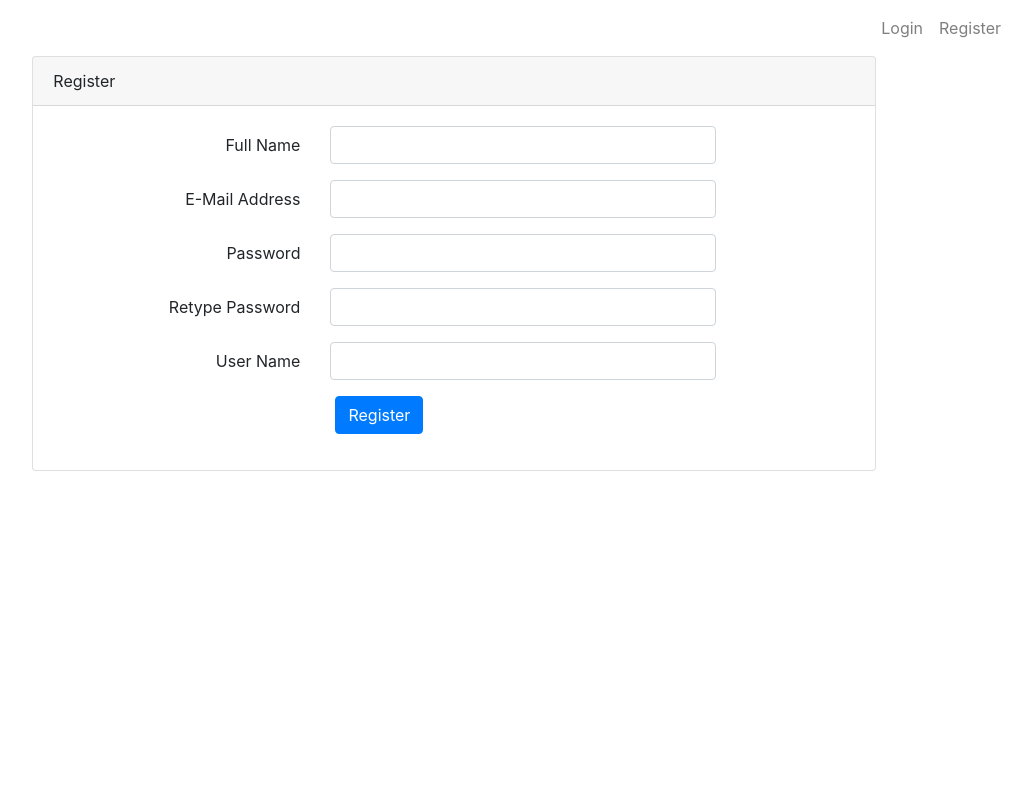
After one commit to Btocode/Project470, a Django app: page /register/ in a window 1280 px wide. The commit adds this page. Shown: the whole page, without its empty margins (186-1215 px from the left). Run offline with Django 3.2, Linux system fonts and the light colour scheme; parts of the project's set-up code (start-up, migrations or seed data) failed here and were passed over; some libraries are stand-ins or nearby versions.

Commit message:
final modifications

```diff
--- a/medicalapp/models.py
+++ b/medicalapp/models.py
@@ -1,7 +1,7 @@
 from django.db import models
 from django.urls import reverse
+from django_resized import ResizedImageField
 from PIL import Image
-from django_resized import ResizedImageField
 
 
 class Disease(models.Model):
--- a/medicalapp/templates/medicalapp/base.html
+++ b/medicalapp/templates/medicalapp/base.html
@@ -49,10 +49,10 @@
       <div class="fourth">
         <li><a style="color: white;" href="{% url 'home' %}">Home</a></li>
         <li><a style="color: white;" href="{% url 'doctor-list' %}">Doctors' List</a></li>
-        <li><a style="color: white;" href="#">Contribute</a></li>
-        <li><a style="color: white;" href="#">Blog</a></li>
+        <li><a style="color: white;" href="{% url 'register' %}">Register</a></li>
+        <li><a style="color: white;" href="{% url 'login' %}">Login</a></li>
         <li><a style="color: white;" href="#">Contact Us</a></li>
-        <li><a style="color: white;" href="#">About Us</a></li>
+        <li><a style="color: white;" href="http://127.0.0.1:8000/admin/medicalapp/doctor/">About Us</a></li>
       </div>
     </div>
     <div class="footerEnd">
--- /dev/null
+++ b/medicalapp/templates/medicalapp/register.html
@@ -0,0 +1,111 @@
+<link href="//maxcdn.bootstrapcdn.com/bootstrap/4.1.1/css/bootstrap.min.css" rel="stylesheet" id="bootstrap-css">
+<script src="//maxcdn.bootstrapcdn.com/bootstrap/4.1.1/js/bootstrap.min.js"></script>
+<script src="//cdnjs.cloudflare.com/ajax/libs/jquery/3.2.1/jquery.min.js"></script>
+<!------ Include the above in your HEAD tag ---------->
+
+<!doctype html>
+<html lang="en">
+<head>
+    <!-- Required meta tags -->
+    <meta charset="utf-8">
+    <meta name="viewport" content="width=device-width, initial-scale=1, shrink-to-fit=no">
+
+    <!-- Fonts -->
+    <link rel="dns-prefetch" href="https://fonts.gstatic.com">
+    <link href="https://fonts.googleapis.com/css?family=Raleway:300,400,600" rel="stylesheet" type="text/css">
+
+
+
+    <link rel="icon" href="Favicon.png">
+
+    <!-- Bootstrap CSS -->
+    <link rel="stylesheet" href="https://stackpath.bootstrapcdn.com/bootstrap/4.1.3/css/bootstrap.min.css">
+
+    <title>Sign Up</title>
+</head>
+<body>
+
+<nav class="navbar navbar-expand-lg navbar-light navbar-laravel">
+    <div class="container">
+    <button class="navbar-toggler" type="button" data-toggle="collapse" data-target="#navbarSupportedContent" aria-controls="navbarSupportedContent" aria-expanded="false" aria-label="Toggle navigation">
+        <span class="navbar-toggler-icon"></span>
+    </button>
+
+    <div class="collapse navbar-collapse" id="navbarSupportedContent">
+        <ul class="navbar-nav ml-auto">
+            <li class="nav-item">
+                <a class="nav-link" href="">Login</a>
+            </li>
+            <li class="nav-item">
+                <a class="nav-link" href="#">Register</a>
+            </li>
+        </ul>
+
+    </div>
+    </div>
+</nav>
+
+<main class="my-form">
+    <div class="cotainer">
+        <div class="row justify-content-center">
+            <div class="col-md-8">
+                    <div class="card">
+                        <div class="card-header">Register</div>
+                        <div class="card-body">
+                            <form name="my-form" onsubmit="return validform()" action="success.php" method="">
+                                <div class="form-group row">
+                                    <label for="full_name" class="col-md-4 col-form-label text-md-right">Full Name</label>
+                                    <div class="col-md-6">
+                                        <input type="text" id="#" class="form-control" name="full-name" required>
+                                    </div>
+                                </div>
+
+
+                                <div class="form-group row">
+                                    <label for="email_address" class="col-md-4 col-form-label text-md-right">E-Mail Address</label>
+                                    <div class="col-md-6">
+                                        <input type="text" id="#" class="form-control" name="email-address" required>
+                                    </div>
+                                </div>
+                                <div class="form-group row">
+                                    <label for="password" class="col-md-4 col-form-label text-md-right">Password</label>
+                                    <div class="col-md-6">
+                                        <input type="password" id="#" class="form-control" name="password" required>
+                                    </div>
+                                </div>
+                                <div class="form-group row">
+                                    <label for="password" class="col-md-4 col-form-label text-md-right">Retype Password</label>
+                                    <div class="col-md-6">
+                                        <input type="password" id="#" class="form-control" name="password" required>
+                                    </div>
+                                </div>
+
+                                <div class="form-group row">
+                                    <label for="user_name" class="col-md-4 col-form-label text-md-right">User Name</label>
+                                    <div class="col-md-6">
+                                        <input type="text" id="#" class="form-control" name="username" required>
+                                    </div>
+                                </div>
+
+
+
+                                    <div class="col-md-6 offset-md-4">
+                                        <button type="submit" class="btn btn-primary">
+                                        Register
+                                        </button>
+                                    </div>
+                                </div>
+                            </form>
+                        </div>
+                    </div>
+            </div>
+        </div>
+    </div>
+
+</main>
+
+<script src="https://code.jquery.com/jquery-3.3.1.slim.min.js"></script>
+<script src="https://cdnjs.cloudflare.com/ajax/libs/popper.js/1.14.3/umd/popper.min.js"></script>
+<script src="https://stackpath.bootstrapcdn.com/bootstrap/4.1.3/js/bootstrap.min.js"></script>
+</body>
+</html>
--- a/medicalapp/urls.py
+++ b/medicalapp/urls.py
@@ -1,7 +1,9 @@
 from django.urls import path
+from django.urls.conf import include
+
 from . import views
-from .views import (DoctorListView, HospitalListView, DiseaseListView,
-                    FieldListView, SearchListView, DoctorDetailView)
+from .views import (DiseaseListView, DoctorDetailView, DoctorListView,
+                    FieldListView, HospitalListView, SearchListView)
 
 urlpatterns = [
     path('', views.home, name='home'),
@@ -11,4 +13,8 @@ urlpatterns = [
     path('speciality/', FieldListView.as_view(), name='field-list'),
     path('disease/', DiseaseListView.as_view(), name='disease-list'),
     path('search/', SearchListView.as_view(), name='search-list'),
+    path('register/',views.register,name = "register"),
+    path('login/',views.login,name = "login"),
+
+    # path('accounts/',include("accounts.urls"))
 ]
--- a/medicalapp/views.py
+++ b/medicalapp/views.py
@@ -7,6 +7,11 @@ from django.db.models import Q
 def home(request):
     return render(request, 'medicalapp/home.html')
 
+def register(request):
+
+    return render(request, 'medicalapp/register.html')
+def login(request):
+    return render(request, 'medicalapp/login.html')
 
 class DoctorListView(ListView):
     model = Doctor
--- a/medicalproject/settings.py
+++ b/medicalproject/settings.py
@@ -10,8 +10,8 @@ For the full list of settings and their values, see
 https://docs.djangoproject.com/en/3.1/ref/settings/
 """
 
+import os
 from pathlib import Path
-import os
 
 # Build paths inside the project like this: BASE_DIR / 'subdir'.
 BASE_DIR = Path(__file__).resolve().parent.parent
@@ -32,6 +32,7 @@ ALLOWED_HOSTS = []
 # Application definition
 
 INSTALLED_APPS = [
+
     'medicalapp.apps.MedicalappConfig',
     'crispy_forms',
     'django_cleanup',
```
Also changed, not shown: medicalapp/forms.py (added, +10 -0 lines), medicalapp/templates/medicalapp/home.html (+1 -13 lines), medicalapp/templates/medicalapp/login.html (added, +105 -0 lines), medicalproject/urls.py (+4 -3 lines), db.sqlite3.
